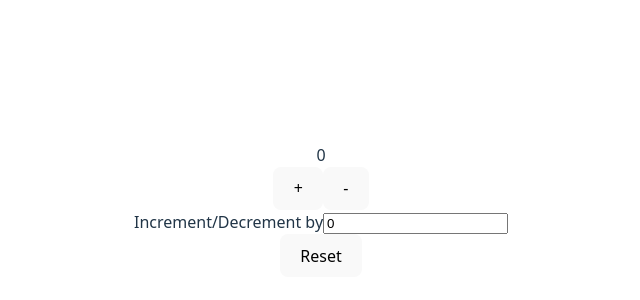
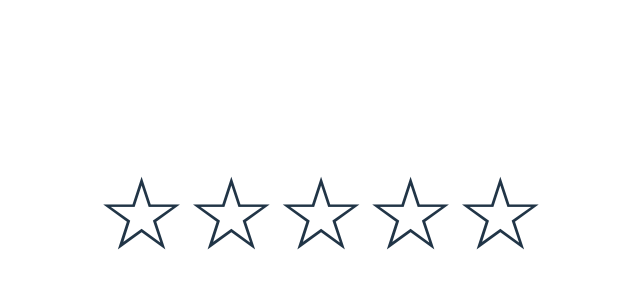
Before and after one commit to VarshaBhagat/Data-Structure-JS, a React (Vite) app in the folder ReactMiniProject/: page / in a window 1280 px wide. Shown: the part 190-490 px from the top of the page, without its empty margins (319-959 px from the left). Built offline with nearby package versions, Linux system fonts and the light colour scheme.

Commit message:
start componnet

```diff
--- a/ReactMiniProject/src/App.jsx
+++ b/ReactMiniProject/src/App.jsx
@@ -1,10 +1,12 @@
-import Counter from "./mini-project/Counter";
+// import Counter from "./mini-project/Counter";
+import StarComponent from "./mini-project/StarComponent"
 import "./App.css";
 
 function App() {
   return (
     <>
-      <Counter />
+      {/* <Counter /> */}
+      <StarComponent length={5}></StarComponent>
     </>
   );
 }
--- /dev/null
+++ b/ReactMiniProject/src/mini-project/StarComponent.jsx
@@ -0,0 +1,35 @@
+import React, {useState} from "react";
+
+const Star = ({ marked, starId }) => {
+  return (
+    <span style={{ fontSize: "100px" }} role="button" data-star-id={starId}>
+      {marked ? "\u2605" : "\u2606"}
+    </span>
+  );
+};
+const StarComponent = ({ length }) => {
+  const [rating, setRating]=useState(0)
+  const [selection, setSelection]=useState(0)
+  let arr = Array.from({ length: length });
+  const onClick = (e) => {setSelection(e.target.dataset.starId)};
+  const onMouseOver = (e) => {
+    setRating(e.target.dataset.starId)
+  };
+  const onMouseLeave = () => {
+    setRating(0)
+  };
+  return (
+    <div
+      onClick={onClick}
+      onMouseOver={onMouseOver}
+      onMouseLeave={onMouseLeave}
+    >
+      {arr.map((_, id) => {
+      return (
+        <Star key={`star_${id + 1}`} starId={id + 1} marked={(rating||selection)>id} />
+      )})}
+    </div>
+  );
+};
+
+export default StarComponent;
```
